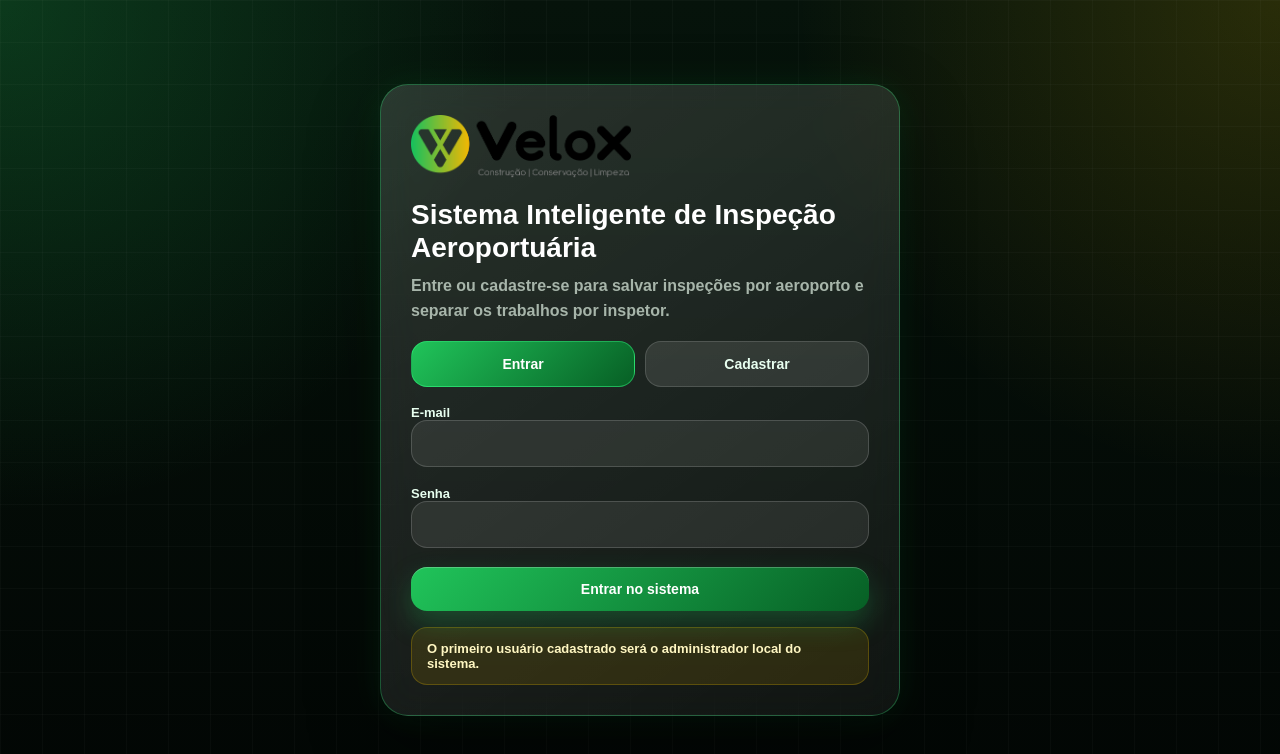
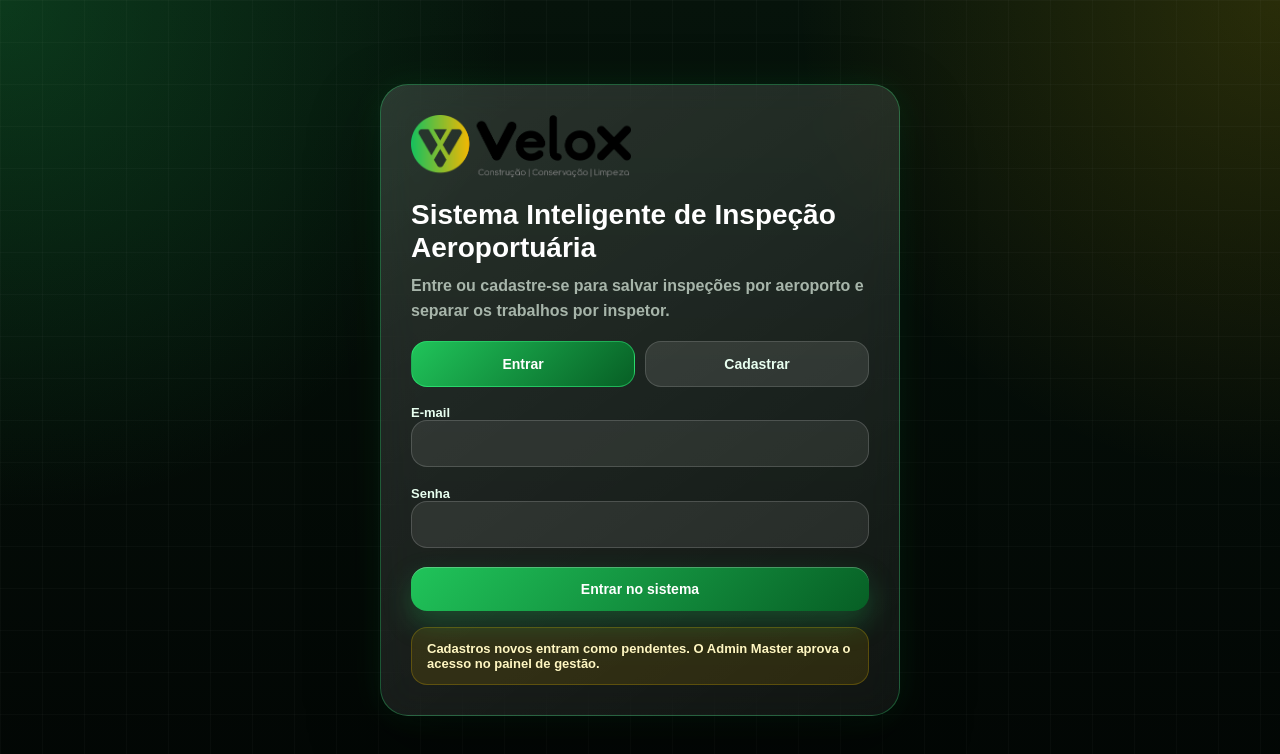
Before and after one commit to victorsilvahorizonte-design/velox-novo, a React (Vite) app: page / in a window 1280 px wide. Shown: the top 754 px of the page. Built offline with nearby package versions, Linux system fonts and the light colour scheme.

Commit message:
login adm

```diff
--- a/src/App.jsx
+++ b/src/App.jsx
@@ -33,6 +33,31 @@ const STORAGE_KEYS = {
   inspecoes: "velox_inspecoes",
   baseANAC: "baseANAC",
 };
+
+// ADMIN MASTER FIXO PARA AMBIENTE PUBLICADO
+// IMPORTANTE: cadastre o administrador usando exatamente este e-mail.
+// Depois, somente o Admin Master poderá tornar outros usuários administradores.
+const ADMIN_MASTER_EMAIL = "admin@veloxservice.com.br";
+
+function normalizarEmail(email) {
+  return String(email || "").trim().toLowerCase();
+}
+
+function senhaLimpa(senha) {
+  return String(senha || "").trim();
+}
+
+function ehAdmin(usuario) {
+  return usuario?.tipo === "admin" || usuario?.tipo === "adminMaster" || usuario?.adminMaster === true;
+}
+
+function ehAdminMaster(usuario) {
+  return (
+    usuario?.tipo === "adminMaster" ||
+    usuario?.adminMaster === true ||
+    normalizarEmail(usuario?.email) === ADMIN_MASTER_EMAIL
+  );
+}
 
 const CONFIG_INICIAL = {
   nomeAerodromo: "",
@@ -418,11 +443,27 @@ export default function App() {
 
   useEffect(() => {
     const usuariosSalvos = safeParse(localStorage.getItem(STORAGE_KEYS.usuarios), []);
-    const usuarioSessao = safeParse(localStorage.getItem(STORAGE_KEYS.usuarioLogado), null);
+    const usuarioSessao = safeParse(sessionStorage.getItem(STORAGE_KEYS.usuarioLogado), null);
     const inspecoesSalvas = safeParse(localStorage.getItem(STORAGE_KEYS.inspecoes), []);
     const baseSalva = safeParse(localStorage.getItem(STORAGE_KEYS.baseANAC), []);
 
-    setUsuarios(Array.isArray(usuariosSalvos) ? usuariosSalvos : []);
+    setUsuarios(
+      Array.isArray(usuariosSalvos)
+        ? usuariosSalvos.map((usuario) => {
+            const emailUsuario = normalizarEmail(usuario.email);
+            const master = usuario.adminMaster === true || emailUsuario === ADMIN_MASTER_EMAIL;
+            return {
+              ...usuario,
+              email: emailUsuario,
+              senha: senhaLimpa(usuario.senha),
+              tipo: master ? "adminMaster" : usuario.tipo || "inspetor",
+              adminMaster: master,
+              ativo: master ? true : usuario.ativo === true,
+              statusCadastro: master ? "aprovado" : usuario.statusCadastro || (usuario.ativo ? "aprovado" : "pendente"),
+            };
+          })
+        : []
+    );
     setInspecoes(Array.isArray(inspecoesSalvas) ? inspecoesSalvas : []);
     setBaseANAC(Array.isArray(baseSalva) ? baseSalva : []);
 
@@ -455,8 +496,9 @@ export default function App() {
 
   useEffect(() => {
     if (usuarioLogado) {
-      localStorage.setItem(STORAGE_KEYS.usuarioLogado, JSON.stringify(usuarioLogado));
+      sessionStorage.setItem(STORAGE_KEYS.usuarioLogado, JSON.stringify(usuarioLogado));
     } else {
+      sessionStorage.removeItem(STORAGE_KEYS.usuarioLogado);
       localStorage.removeItem(STORAGE_KEYS.usuarioLogado);
     }
   }, [usuarioLogado]);
@@ -629,7 +671,7 @@ export default function App() {
     const pendentes = usuarios.filter((u) => u.ativo === false && u.statusCadastro !== "bloqueado").length;
     const bloqueados = usuarios.filter((u) => u.statusCadastro === "bloqueado").length;
     const ativos = usuarios.filter((u) => u.ativo !== false).length;
-    const admins = usuarios.filter((u) => u.tipo === "admin").length;
+    const admins = usuarios.filter((u) => ehAdmin(u)).length;
     const concluidas = inspecoes.filter((i) => i.statusGeral === "concluida").length;
 
     return {
@@ -920,9 +962,10 @@ export default function App() {
 
   function fazerCadastro(e) {
     e.preventDefault();
-    const email = authForm.email.trim().toLowerCase();
-
-    if (!authForm.nomeCompleto.trim() || !email || !authForm.senha) {
+    const email = normalizarEmail(authForm.email);
+    const senhaCadastro = senhaLimpa(authForm.senha);
+
+    if (!authForm.nomeCompleto.trim() || !email || !senhaCadastro) {
       alert("Preencha nome completo, e-mail e senha.");
       return;
     }
@@ -932,7 +975,7 @@ export default function App() {
       return;
     }
 
-    const primeiroUsuario = usuarios.length === 0;
+    const master = email === ADMIN_MASTER_EMAIL;
 
     const novoUsuario = {
       id: gerarId("USR"),
@@ -940,18 +983,19 @@ export default function App() {
       email,
       telefone: authForm.telefone.trim(),
       cpf: authForm.cpf.trim(),
-      senha: authForm.senha.trim(),
-      ativo: primeiroUsuario,
-      tipo: primeiroUsuario ? "admin" : "inspetor",
-      statusCadastro: primeiroUsuario ? "aprovado" : "pendente",
+      senha: senhaCadastro,
+      ativo: master,
+      tipo: master ? "adminMaster" : "inspetor",
+      adminMaster: master,
+      statusCadastro: master ? "aprovado" : "pendente",
       criadoEm: new Date().toISOString(),
-      aprovadoEm: primeiroUsuario ? new Date().toISOString() : "",
+      aprovadoEm: master ? new Date().toISOString() : "",
     };
 
     setUsuarios((prev) => [...prev, novoUsuario]);
     setAuthForm({ nomeCompleto: "", email: "", telefone: "", cpf: "", senha: "" });
 
-    if (primeiroUsuario) {
+    if (master) {
       setUsuarioLogado(novoUsuario);
     } else {
       alert("Cadastro enviado com sucesso. Aguarde aprovação do administrador Velox para acessar o sistema.");
@@ -961,8 +1005,8 @@ export default function App() {
 
   function fazerLogin(e) {
     e.preventDefault();
-    const email = authForm.email.trim().toLowerCase();
-    const senhaDigitada = authForm.senha.trim();
+    const email = normalizarEmail(authForm.email);
+    const senhaDigitada = senhaLimpa(authForm.senha);
     const usuario = usuarios.find(
       (u) => u.email === email && String(u.senha || "").trim() === senhaDigitada
     );
@@ -983,6 +1027,8 @@ export default function App() {
 
   function sair() {
     if (!window.confirm("Deseja sair do sistema?")) return;
+    sessionStorage.removeItem(STORAGE_KEYS.usuarioLogado);
+    localStorage.removeItem(STORAGE_KEYS.usuarioLogado);
     setUsuarioLogado(null);
     setInspecaoAtualId(null);
     setConfigAerodromo(CONFIG_INICIAL);
@@ -992,6 +1038,7 @@ export default function App() {
   }
 
   function aprovarUsuario(usuarioId) {
+    if (!ehAdmin(usuarioLogado)) return;
     const usuario = usuarios.find((u) => u.id === usuarioId);
     setUsuarios((prev) =>
       prev.map((usuario) =>
@@ -1004,6 +1051,7 @@ export default function App() {
   }
 
   function bloquearUsuario(usuarioId) {
+    if (!ehAdmin(usuarioLogado)) return;
     const usuario = usuarios.find((u) => u.id === usuarioId);
     if (!usuario || usuario.id === usuarioLogado.id) return;
     if (!window.confirm(`Deseja bloquear o acesso de ${usuario.nomeCompleto}?`)) return;
@@ -1018,6 +1066,7 @@ export default function App() {
   }
 
   function desbloquearUsuario(usuarioId) {
+    if (!ehAdmin(usuarioLogado)) return;
     setUsuarios((prev) =>
       prev.map((usuario) =>
         usuario.id === usuarioId
@@ -1028,6 +1077,7 @@ export default function App() {
   }
 
   function excluirUsuario(usuarioId) {
+    if (!ehAdmin(usuarioLogado)) return;
     const usuario = usuarios.find((u) => u.id === usuarioId);
     if (!usuario || usuario.id === usuarioLogado.id) return;
     if (!window.confirm(`Excluir o usuário ${usuario.nomeCompleto} e todas as inspeções vinculadas a ele?`)) return;
@@ -1038,6 +1088,7 @@ export default function App() {
   }
 
   function resetarSenhaUsuario(usuarioId) {
+    if (!ehAdmin(usuarioLogado)) return;
     const usuario = usuarios.find((u) => u.id === usuarioId);
     if (!usuario) return;
     const novaSenha = window.prompt(`Digite a nova senha para ${usuario.nomeCompleto}:`);
@@ -1055,9 +1106,14 @@ export default function App() {
   }
 
   function alternarTipoAdmin(usuarioId) {
+    if (!ehAdminMaster(usuarioLogado)) {
+      alert("Somente o Admin Master pode tornar outro usuário administrador.");
+      return;
+    }
     const usuario = usuarios.find((u) => u.id === usuarioId);
     if (!usuario || usuario.id === usuarioLogado.id) return;
-    const novoTipo = usuario.tipo === "admin" ? "inspetor" : "admin";
+    const usuarioEhAdmin = ehAdmin(usuario);
+    const novoTipo = usuarioEhAdmin ? "inspetor" : "admin";
     if (!window.confirm(`Deseja transformar ${usuario.nomeCompleto} em ${novoTipo === "admin" ? "administrador" : "inspetor"}?`)) return;
 
     setUsuarios((prev) =>
@@ -1482,7 +1538,7 @@ export default function App() {
           </form>
 
           {usuarios.length === 0 && (
-            <div className="auth-alert">O primeiro usuário cadastrado será o administrador local do sistema.</div>
+            <div className="auth-alert">Cadastros novos entram como pendentes. O Admin Master aprova o acesso no painel de gestão.</div>
           )}
         </section>
       </div>
@@ -1501,7 +1557,7 @@ export default function App() {
         </div>
         <div className="user-chip">
           <span>{usuarioLogado.nomeCompleto}</span>
-          <small>{usuarioLogado.tipo === "admin" ? "Administrador" : "Inspetor"}</small>
+          <small>{ehAdminMaster(usuarioLogado) ? "Admin Master" : ehAdmin(usuarioLogado) ? "Administrador" : "Inspetor"}</small>
           <button type="button" onClick={sair}>Sair</button>
         </div>
       </header>
@@ -1577,7 +1633,7 @@ export default function App() {
           )}
         </section>
 
-        {usuarioLogado.tipo === "admin" && usuarios.length > 0 && (
+        {ehAdmin(usuarioLogado) && usuarios.length > 0 && (
           <section className="card admin-card">
             <div className="grid">
               <div className="col-8">
@@ -1613,7 +1669,7 @@ export default function App() {
                     <div className="admin-user-main">
                       <strong>{usuario.nomeCompleto}</strong>
                       <span>{usuario.email} • {usuario.telefone || "sem telefone"} • CPF {usuario.cpf || "não informado"}</span>
-                      <small>Perfil: {usuario.tipo === "admin" ? "Administrador" : "Inspetor"} • Inspeções: {totalDoUsuario}</small>
+                      <small>Perfil: {ehAdminMaster(usuario) ? "Admin Master" : ehAdmin(usuario) ? "Administrador" : "Inspetor"} • Inspeções: {totalDoUsuario}</small>
                     </div>
 
                     <div className="admin-user-status">
@@ -1632,8 +1688,8 @@ export default function App() {
                         <button className="btn btn-danger" onClick={() => bloquearUsuario(usuario.id)} disabled={usuario.id === usuarioLogado.id}>Bloquear</button>
                       )}
                       <button className="btn btn-secondary" onClick={() => resetarSenhaUsuario(usuario.id)}>Resetar senha</button>
-                      <button className="btn btn-secondary" onClick={() => alternarTipoAdmin(usuario.id)} disabled={usuario.id === usuarioLogado.id}>
-                        {usuario.tipo === "admin" ? "Tornar inspetor" : "Tornar admin"}
+                      <button className="btn btn-secondary" onClick={() => alternarTipoAdmin(usuario.id)} disabled={usuario.id === usuarioLogado.id || !ehAdminMaster(usuarioLogado)}>
+                        {ehAdmin(usuario) ? "Tornar inspetor" : "Tornar admin"}
                       </button>
                       <button className="btn btn-secondary" onClick={() => setAdminUsuarioSelecionado(adminUsuarioSelecionado === usuario.id ? "" : usuario.id)}>
                         Ver inspeções
```
